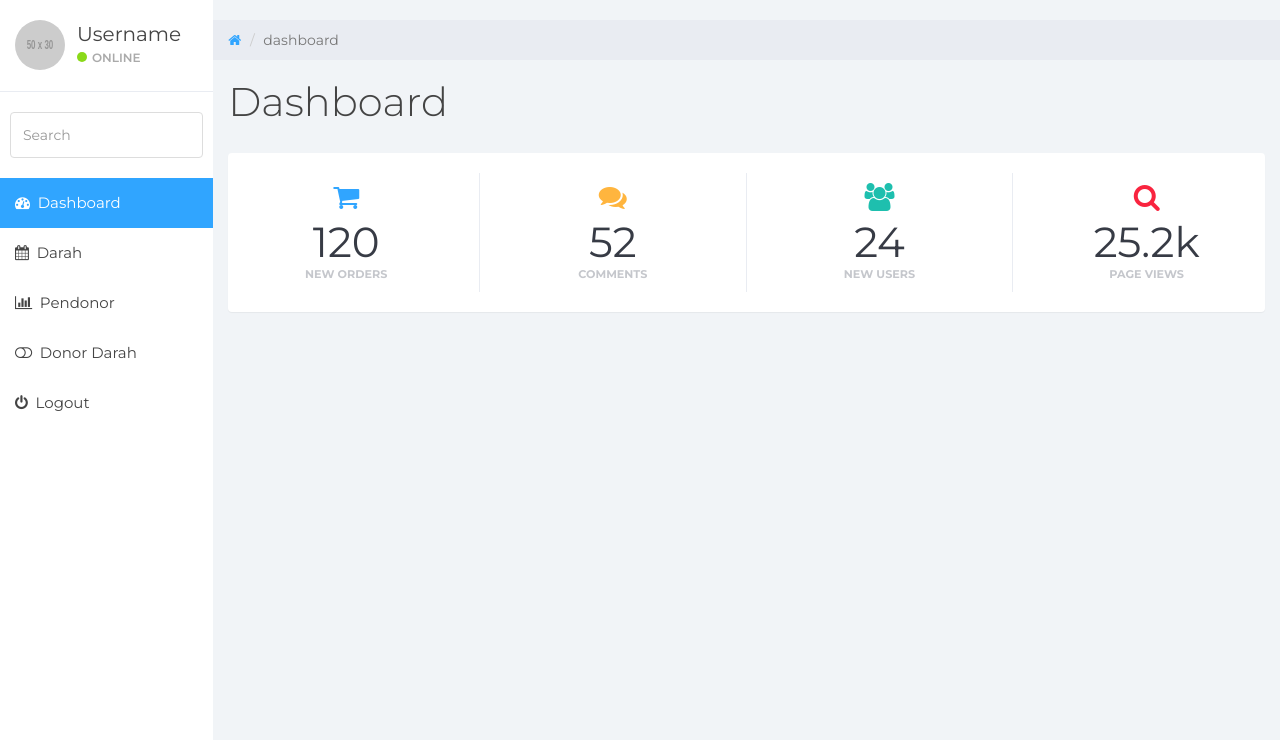
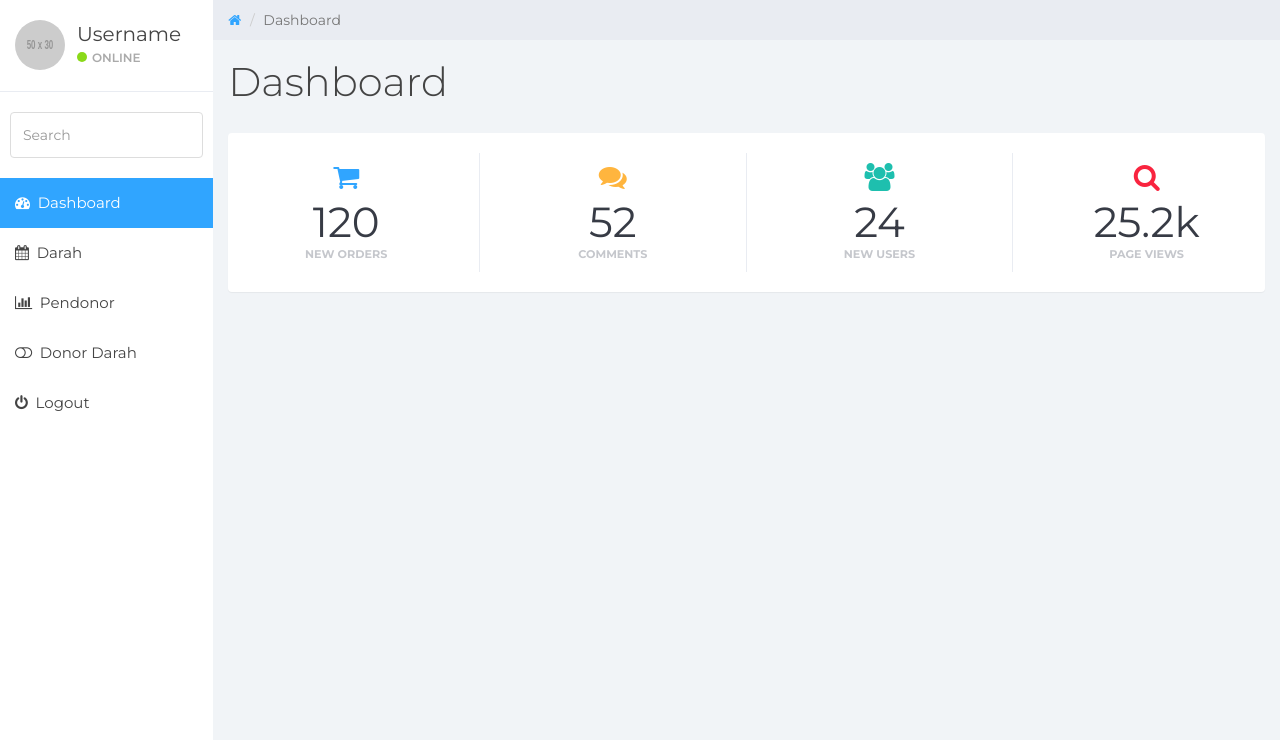
Before and after one commit to junioiith/donor3, a PHP site: page / in a window 1280 px wide. Shown: the part 60-800 px from the top of the page. Run offline with PHP 8.4, Linux system fonts and the light colour scheme; grey boxes labelled with a size stand in for pictures from a placeholder-image service; some libraries are stand-ins or nearby versions.

```diff
--- a/index.php
+++ b/index.php
@@ -32,7 +32,6 @@
 
 	<?php
     $page = "dashboard";
-    echo '<p>' & $page & '</p>';
     include "sidebar.php";
   ?>
 
@@ -42,7 +41,7 @@
 				<li><a href="#">
 					<em class="fa fa-home"></em>
 				</a></li>
-				<li class="active"><?php echo $page; ?></li>
+				<li class="active">Dashboard</li>
 			</ol>
 		</div><!--/.row-->
 
```
